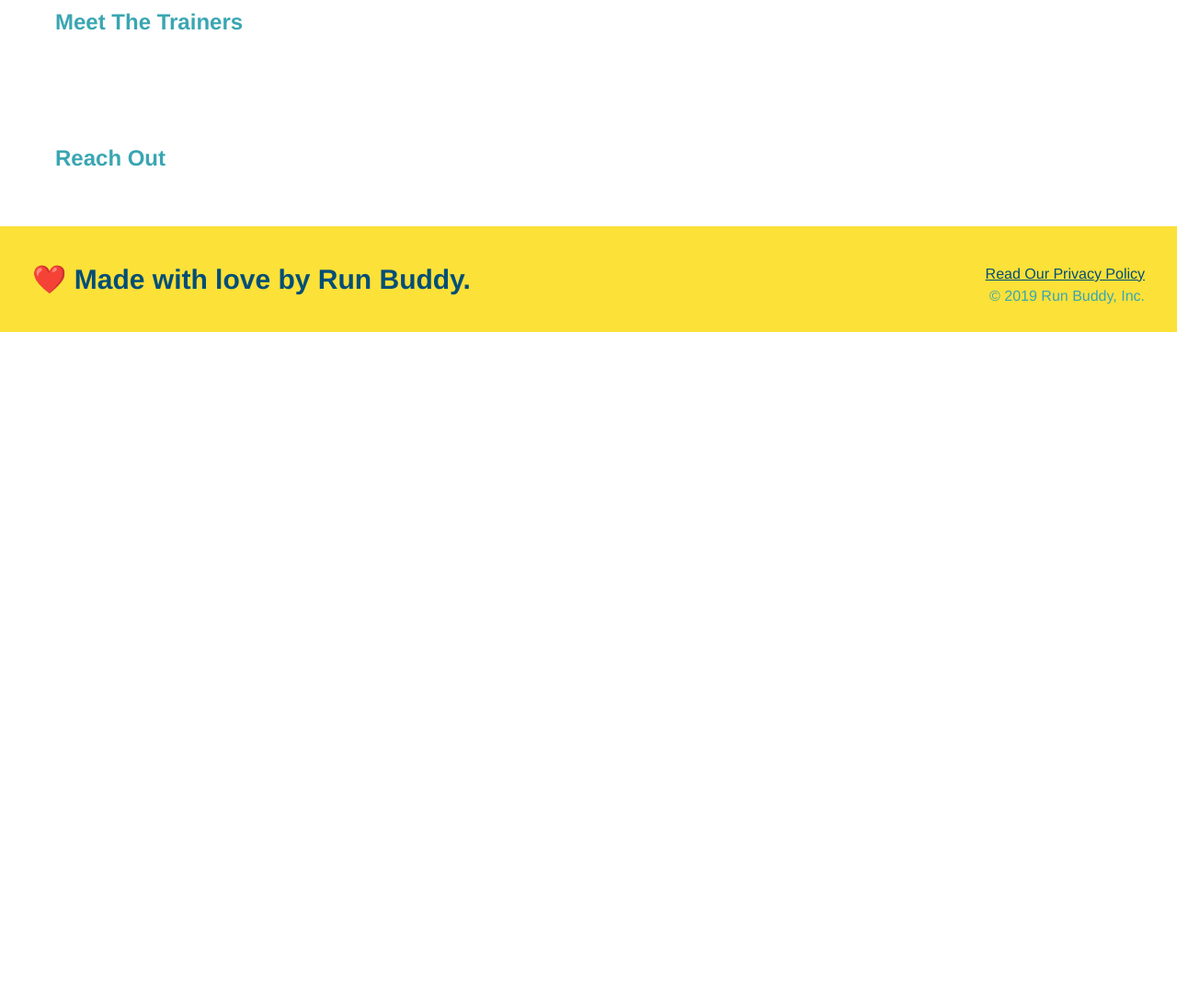
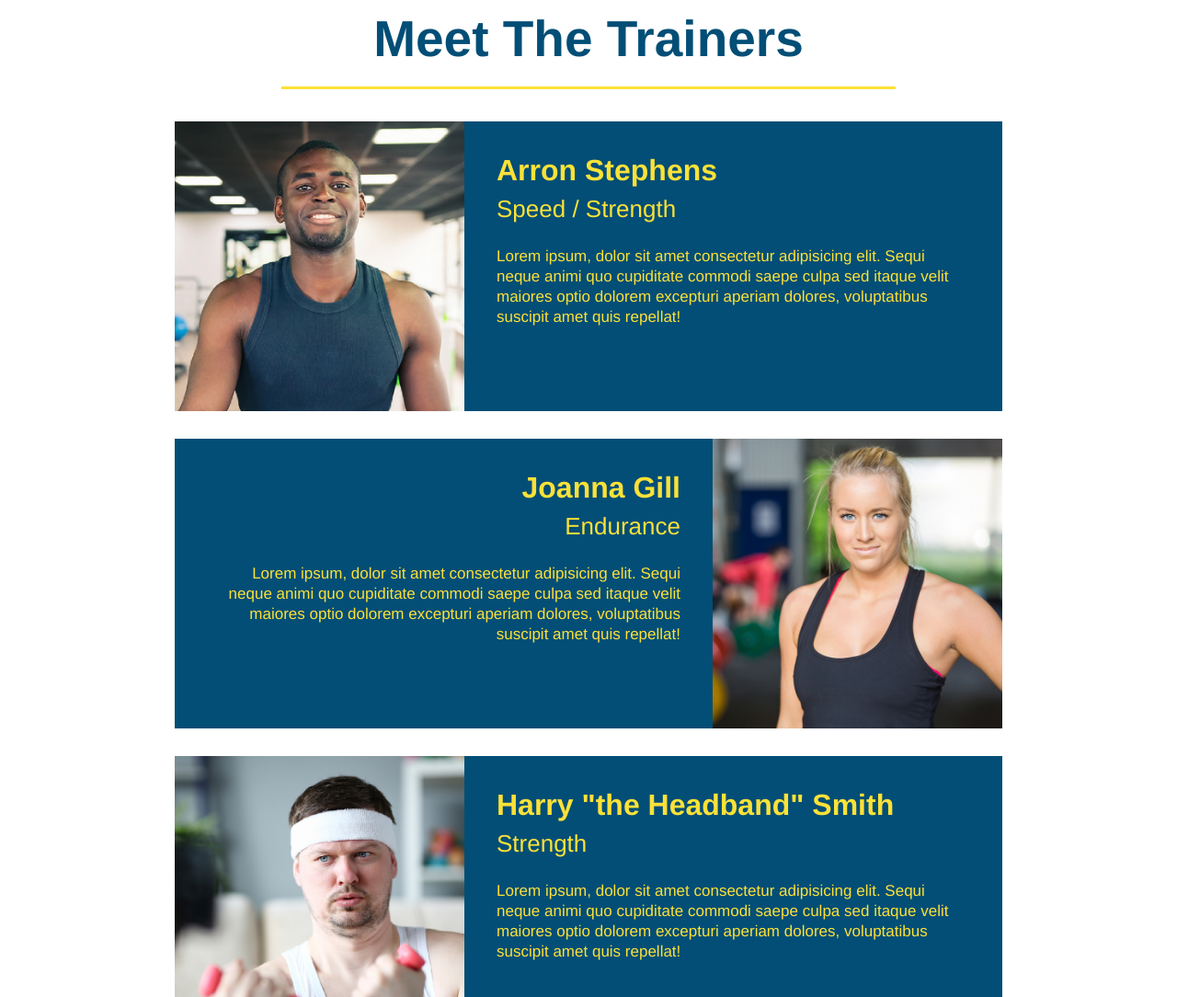
Before and after one commit to NebiatHNana/Run-Buddy, a plain HTML site: page index.html in a window 1280 px wide. Shown: the part 2620-3704 px from the top of the page at 92% size. Before the commit the page ends 2981 px from the top, so only its background shows below. Drawn offline with Linux system fonts and the light colour scheme.

Commit message:
meet the trainers  section

```diff
--- a/assets/css/style.css
+++ b/assets/css/style.css
@@ -172,3 +172,44 @@ section {
 .steps span{
   font-size: 38px;
 }
+.trainers {
+  text-align: center;
+}
+.trainer{
+  width: 900px;
+  margin: 0 auto 30px auto;
+  background: #024e76;
+  color: #fce138;
+  overflow: auto;
+}
+.trainer img {
+  width: 35%;
+  float: left;
+}
+.text-left {
+  text-align: left;
+}
+
+.text-right {
+  text-align: right;
+}
+.trainer-bio {
+  padding: 35px;
+  float: left;
+  width: 65%;
+}
+.trainer-bio h3 {
+  font-size: 32px;
+  margin-bottom: 8px;
+}
+
+.trainer-bio h4 {
+  font-weight: lighter;
+  font-size: 26px;
+  margin-bottom: 25px;
+}
+
+.trainer-bio p {
+  font-size: 17px;
+  line-height: 1.3;
+}
--- a/index.html
+++ b/index.html
@@ -101,8 +101,43 @@
   </section>
 
   <!-- "meet the trainers" section -->
-  <section>
-    <h2>Meet The Trainers</h2>
+  <section id="your-trainer" class="trainers">
+    <h2 class="section-title primary-border">Meet The Trainers</h2>
+    <article class="trainer">
+      <img src="./assets/images/trainer-1.jpg" alt="Arron Stephens in his workout clothes, ready to pump iron" />
+      <div class="trainer-bio text-left">
+        <h3>Arron Stephens</h3>
+        <h4>Speed / Strength</h4>
+        <p>
+          Lorem ipsum, dolor sit amet consectetur adipisicing elit. Sequi neque animi quo cupiditate commodi saepe culpa sed
+          itaque velit maiores optio dolorem excepturi aperiam dolores, voluptatibus suscipit amet quis repellat!
+        </p>
+      </div>
+    </article>
+    <article class="trainer">
+      <div class="trainer-bio text-right">
+        <h3>Joanna Gill</h3>
+        <h4>Endurance</h4>
+        <p>
+          Lorem ipsum, dolor sit amet consectetur adipisicing elit. Sequi neque animi quo cupiditate commodi saepe culpa sed
+          itaque velit maiores optio dolorem excepturi aperiam dolores, voluptatibus suscipit amet quis repellat!
+        </p>
+      </div>
+      <img src="./assets/images/trainer-2.jpg" alt="Joanna Gill cooling off after a workout" />
+    </article>
+
+    <!-- third trainer bio -->
+    <article class="trainer">
+      <img src="./assets/images/trainer-3.jpg" alt="Harry Smith wearing a headband and lifting comically small pink weights" />
+      <div class="trainer-bio text-left">
+        <h3>Harry "the Headband" Smith</h3>
+        <h4>Strength</h4>
+        <p>
+          Lorem ipsum, dolor sit amet consectetur adipisicing elit. Sequi neque animi quo cupiditate commodi saepe culpa sed
+          itaque velit maiores optio dolorem excepturi aperiam dolores, voluptatibus suscipit amet quis repellat!
+        </p>
+      </div>
+    </article>
   </section>
 
   <!-- "reach out" section -->
```
Also changed, not shown: assets/images/trainer-1.jpg (added), assets/images/trainer-2.jpg (added), assets/images/trainer-3.jpg (added).
